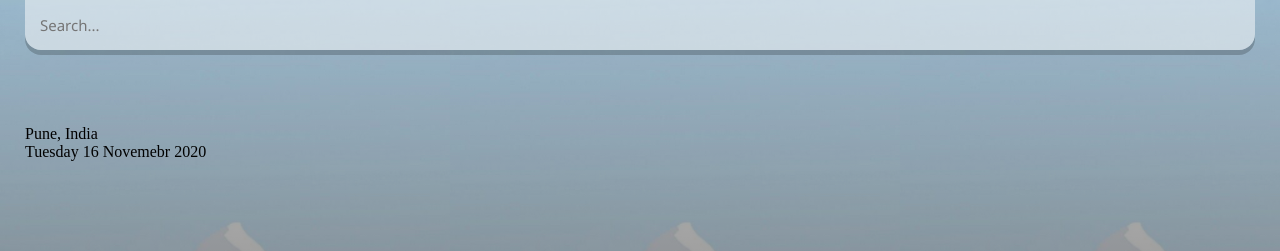
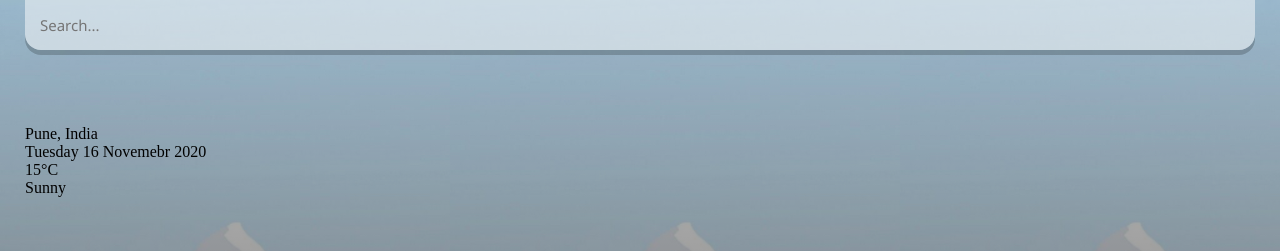
Before and after one commit to umangag07/React-Weather-App, a React (Create React App) app: page / in a window 1280 px wide. Shown: the top 251 px of the page. Built offline with nearby package versions, Linux system fonts and the light colour scheme.

Commit message:
Added temp and weather

```diff
--- a/src/App.js
+++ b/src/App.js
@@ -30,6 +30,12 @@ function App() {
           <div className="loaction">Pune, India</div>
           <div className="date">{dateBuilder(new Date())}</div>
         </div>
+        <div className="weather-box">
+          <div className="temp">
+              15°C
+          </div>
+          <div className="weather">Sunny</div>
+        </div>
       </main>
 
     </div>
```
